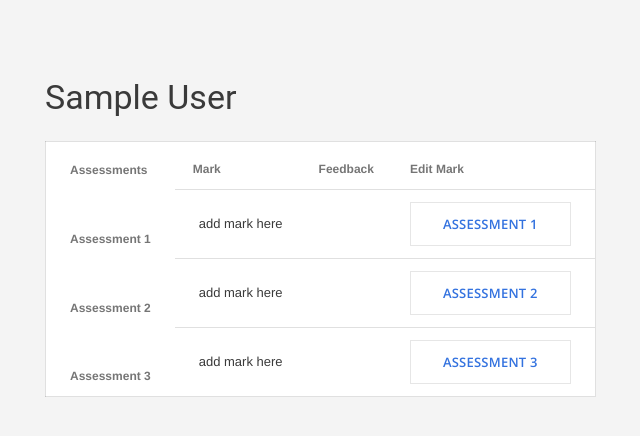
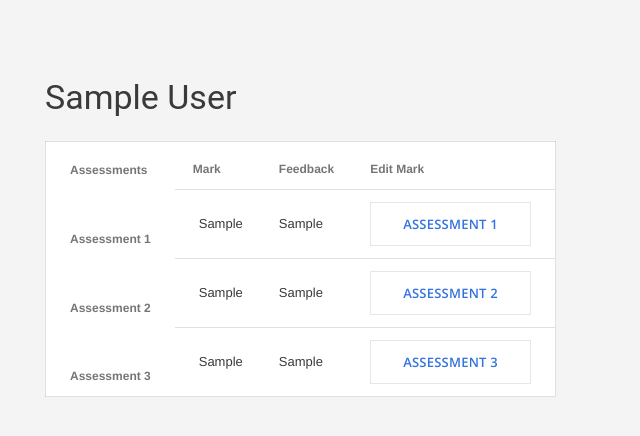
Before and after one commit to Aver30/Moodle2v, a Flask app: template templates/selectAssess.html in a window 1280 px wide. Shown: the part 50-486 px from the top of the page, without its empty margins (95-735 px from the left). Run offline with Flask 2, Linux system fonts and the light colour scheme; the template is opened without the code that fills it: values that come from a table or form of the project are taken from there, others are empty; tables that the repository leaves empty hold one stand-in row (values such as "Sample post").

Commit message:
Configured the select assessment page, it shows marks of student and feedback and a button to mark them

```diff
--- a/templates/selectAssess.html
+++ b/templates/selectAssess.html
@@ -28,8 +28,8 @@
                            <form action="/selectassess" method="POST" >
                         <tr>
                           <th class="mdl-data-table__cell--non-numeric"> Assessment 1 </th>
-                          <td class="mdl-data-table__cell--non-numeric"> add mark here </td>
-                          <td class="mdl-data-table__cell--non-numeric"> </td>
+                          <td class="mdl-data-table__cell--non-numeric"> {{markStudent.assessment1 }}</td>
+                          <td class="mdl-data-table__cell--non-numeric"> {{ markStudent.ass1feed }} </td>
                           <td class="mdl-data-table__cell--non-numeric">
                             <button class="btn-secondary" type="submit" name="Ass" value="Assessment 1">Assessment 1</button>
                             </td>
@@ -39,8 +39,8 @@
                       <tbody>
                         <tr>
                           <th class="mdl-data-table__cell--non-numeric"> Assessment 2 </th>
-                          <td class="mdl-data-table__cell--non-numeric"> add mark here </td>
-                          <td class="mdl-data-table__cell--non-numeric"> </td>
+                          <td class="mdl-data-table__cell--non-numeric"> {{markStudent.assessment2 }}</td>
+                          <td class="mdl-data-table__cell--non-numeric"> {{ markStudent.ass2feed }} </td>
                           <td class="mdl-data-table__cell--non-numeric">
                               <button class="btn-secondary" type="submit" name="Ass" value="Assessment 2">Assessment 2</button>
                             </td>
@@ -50,8 +50,8 @@
                       <tbody>
                         <tr>
                           <th class="mdl-data-table__cell--non-numeric"> Assessment 3 </th>
-                          <td class="mdl-data-table__cell--non-numeric"> add mark here </td>
-                          <td class="mdl-data-table__cell--non-numeric"> </td>
+                          <td class="mdl-data-table__cell--non-numeric"> {{markStudent.assessment3}} </td>
+                          <td class="mdl-data-table__cell--non-numeric"> {{ markStudent.ass3feed }} </td>
                           <td class="mdl-data-table__cell--non-numeric">
                                 <button class="btn-secondary" type="submit" name="Ass" value="Assessment 3">Assessment 3</button>
                             </td>
```
